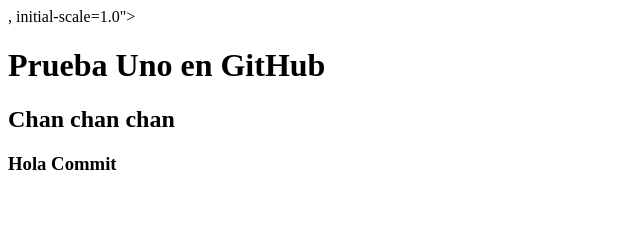
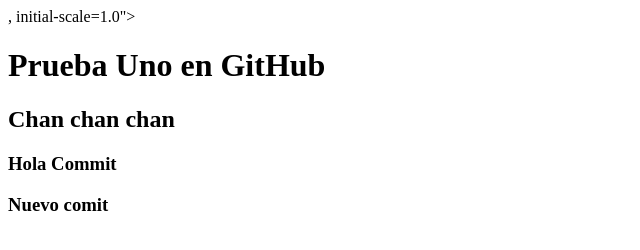
Before and after one commit to zelayab/pruebaTest, a plain HTML site: page index.html in a window 1280 px wide. Shown: the whole page, without its empty margins (0-640 px from the left). Drawn offline with Linux system fonts and the light colour scheme.

Commit message:
Listo el comit

```diff
--- a/index.html
+++ b/index.html
@@ -12,5 +12,6 @@
     <h1>Prueba Uno en GitHub</h1>
     <h2>Chan chan chan</h2>
     <h3>Hola Commit</h3>
+    <h3>Nuevo comit</h3>
   </body>
 </html>
```
